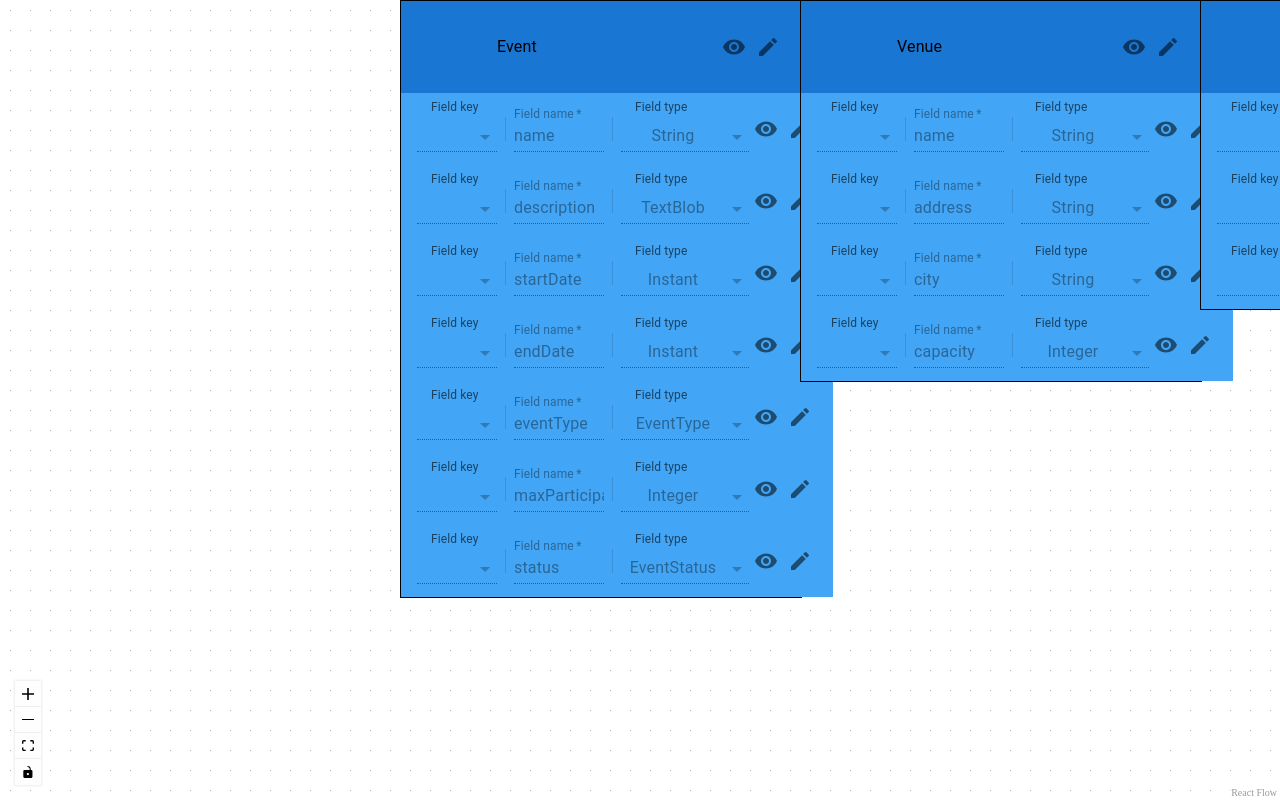
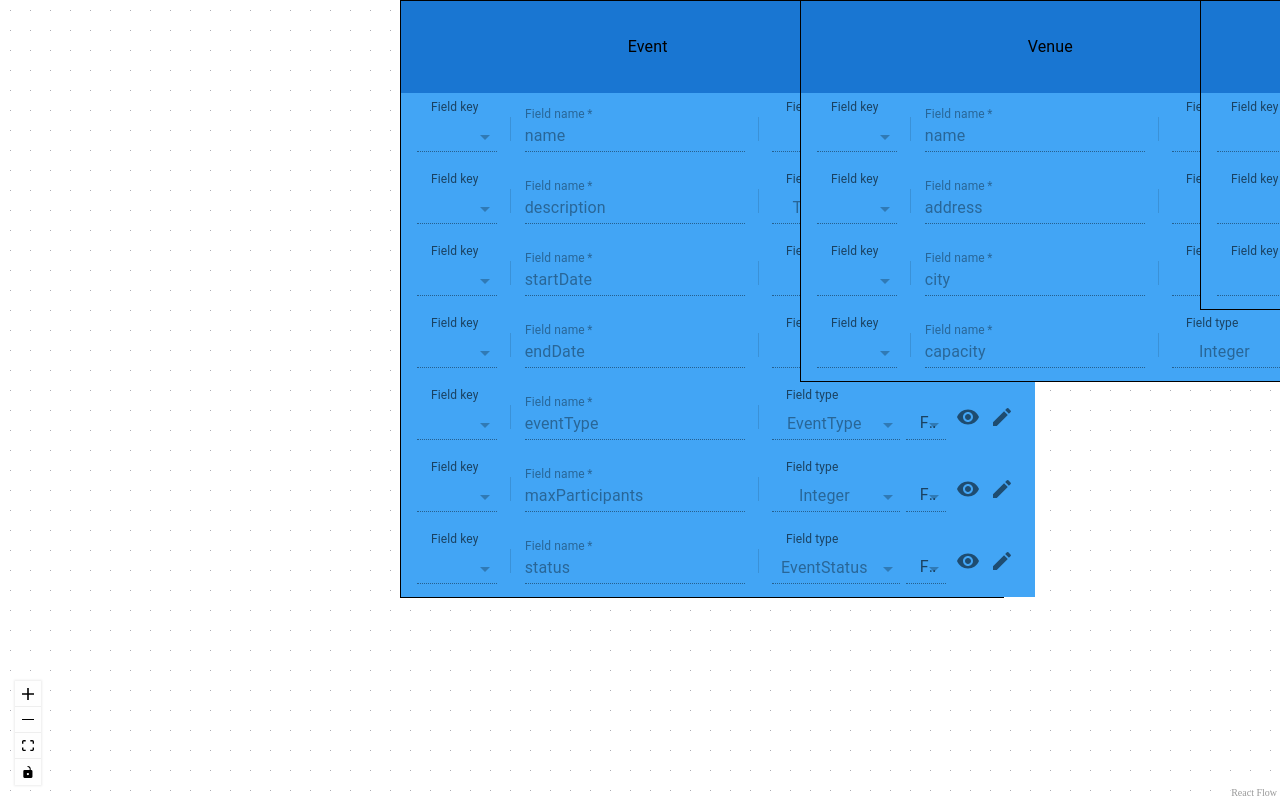
Before and after one commit to BTrifonov/er-diagram-editor, a React (Vite) app in the folder app/: page / in a window 1280 px wide. Built offline with nearby package versions, Linux system fonts and the light colour scheme.

Commit message:
Working on displaying field validate rules

```diff
--- a/app/src/components/Entity.tsx
+++ b/app/src/components/Entity.tsx
@@ -72,8 +72,7 @@ export default function Entity({ data }: EntityProps) {
                 borderWidth: '1px',
 
                 minHeight: 'fit-content',
-                //minWidth: 'fit-content',
-                width:'400px',
+                minWidth: 'fit-content',
 
                 display: 'flex',
                 flexDirection: 'column',
--- a/app/src/components/EntityEntry.tsx
+++ b/app/src/components/EntityEntry.tsx
@@ -10,6 +10,7 @@ import { EntityFieldProps } from '../types/entityTypes';
 import FieldNameMenu from './FieldNameMenu';
 import FieldTypeMenu from './FieldTypeMenu';
 import FieldKeyMenu from './FieldKeyMenu';
+import FieldValidateRulesMenu from './FieldValidateRulesMenu';
 
 export default function EntityEntry({
     fieldName, setFieldName,
@@ -33,7 +34,7 @@ export default function EntityEntry({
         <Box
             sx={{
                 bgcolor: theme.palette.primary.light,
-                width: '100%',
+                minWidth: '100%',
 
                 display: 'flex',
                 flexDirection: 'row',
@@ -85,6 +86,16 @@ export default function EntityEntry({
                 setEditMode={setEditMode}
             />
             {/* ------------------------------------------------------------------------------*/}
+            <FieldValidateRulesMenu
+                fieldValidateRules={fieldValidateRules}
+                setFieldValidateRules={setFieldValidateRules}
+
+                editMode={editMode}
+                setEditMode={setEditMode}
+
+            />
+
+            {/* ------------------------------------------------------------------------------*/}
             <ModeSelector
                 editMode={editMode}
                 setEditMode={setEditMode}
--- a/app/src/components/EntityHeader.tsx
+++ b/app/src/components/EntityHeader.tsx
@@ -56,8 +56,8 @@ export default function EntityHeader({
                 alignItems:'center',
                 padding: '1em',
 
-                //minHeight: 'fit-content',
-                //minWidth: 'fit-content',
+                minHeight: 'fit-content',
+                minWidth: '100%',
 
                 height: '60px',
                 transition: 'height 0.8s ease'
@@ -65,7 +65,7 @@ export default function EntityHeader({
         >
 
             {editMode &&
-                <Box sx={{marginLeft: '2em'}}>
+                <Box sx={{marginLeft: '35%'}}>
                     <TextField
                         size='small'
                         variant='standard'
@@ -73,7 +73,7 @@ export default function EntityHeader({
                         value={entityName}
                         onChange={(event)=>setEntityName(event.target.value)}
                         sx={{
-                            textAlign:'left',
+                            textAlign:'center',
                             borderRadius: '0.5em',
                             margin: '0.5em'
                         }}
@@ -90,7 +90,7 @@ export default function EntityHeader({
             }
 
             {visibilityMode &&
-                <Box sx={{marginLeft: '5em'}}>
+                <Box sx={{marginLeft: '35%'}}>
                     <Typography>
                         {entityName}
                     </Typography>
--- /dev/null
+++ b/app/src/components/FieldValidateRulesMenu.tsx
@@ -0,0 +1,79 @@
+import * as React from 'react';
+
+import { Box, Checkbox, FormControl, FormControlLabel, FormGroup, InputLabel, RadioGroup, Select, SelectChangeEvent } from "@mui/material";
+import { FieldValidateRulesMenuProps } from "../types/propTypes";
+import { CheckBox } from '@mui/icons-material';
+
+const ITEM_HEIGHT = 48;
+const ITEM_PADDING_TOP = 8;
+const MenuProps = {
+    PaperProps: {
+        style: {
+            maxHeight: ITEM_HEIGHT * 4.5 + ITEM_PADDING_TOP,
+            width: 250
+        }
+    }
+};
+
+
+
+export default function FieldValidateRulesMenu({
+    fieldValidateRules, setFieldValidateRules,
+    editMode, setEditMode
+}:FieldValidateRulesMenuProps) {
+    const [isOpen, setIsOpen] = React.useState<boolean>(false);
+
+    const validateRules:any[] = [];
+
+    if(fieldValidateRules) {
+        fieldValidateRules.forEach((fieldRule)=>{
+            validateRules.push(
+                <FormControlLabel
+                    control={<CheckBox/>}
+                    label={fieldRule}
+                >
+                </FormControlLabel>
+            )
+        })
+    }
+
+    function handleChange(event:SelectChangeEvent) {
+
+        //TODO: How to update the validate rules
+        console.log(event.target.value)
+    }
+
+    return (
+        <Box
+            sx={{
+                width: 'fit-content'
+            }}
+        >
+            <FormControl fullWidth>
+                <InputLabel id='validate-rules-label'>Field validate rules</InputLabel>
+                <Select
+                    id='validate-rules-select'
+                    labelId='validate-rules-label'
+
+                    variant='standard'
+                    size='small'
+                    disabled={!editMode}
+
+                    open={isOpen && editMode}
+                    onClick={(e)=> setIsOpen((prev)=>!prev)}
+                    onChange={handleChange}
+
+                    //value={fieldValidateRules!==undefined ? fieldValidateRules[0] : "Empty"}
+
+                    autoWidth
+                >
+                    <FormGroup>
+                        {validateRules}
+                    </FormGroup>
+                </Select>
+
+
+            </FormControl>
+        </Box>
+    )
+}
--- a/app/src/types/propTypes.ts
+++ b/app/src/types/propTypes.ts
@@ -40,5 +40,9 @@ export interface FieldTypeMenuProps {
  * Defines FieldValidateRulesMenuProps
  */
 export interface FieldValidateRulesMenuProps {
-    //TODO
+    fieldValidateRules?: string[],
+    setFieldValidateRules: (validateRules: string[]) => void,
+
+    editMode: boolean,
+    setEditMode: (editMode: boolean) => void
 }
```
